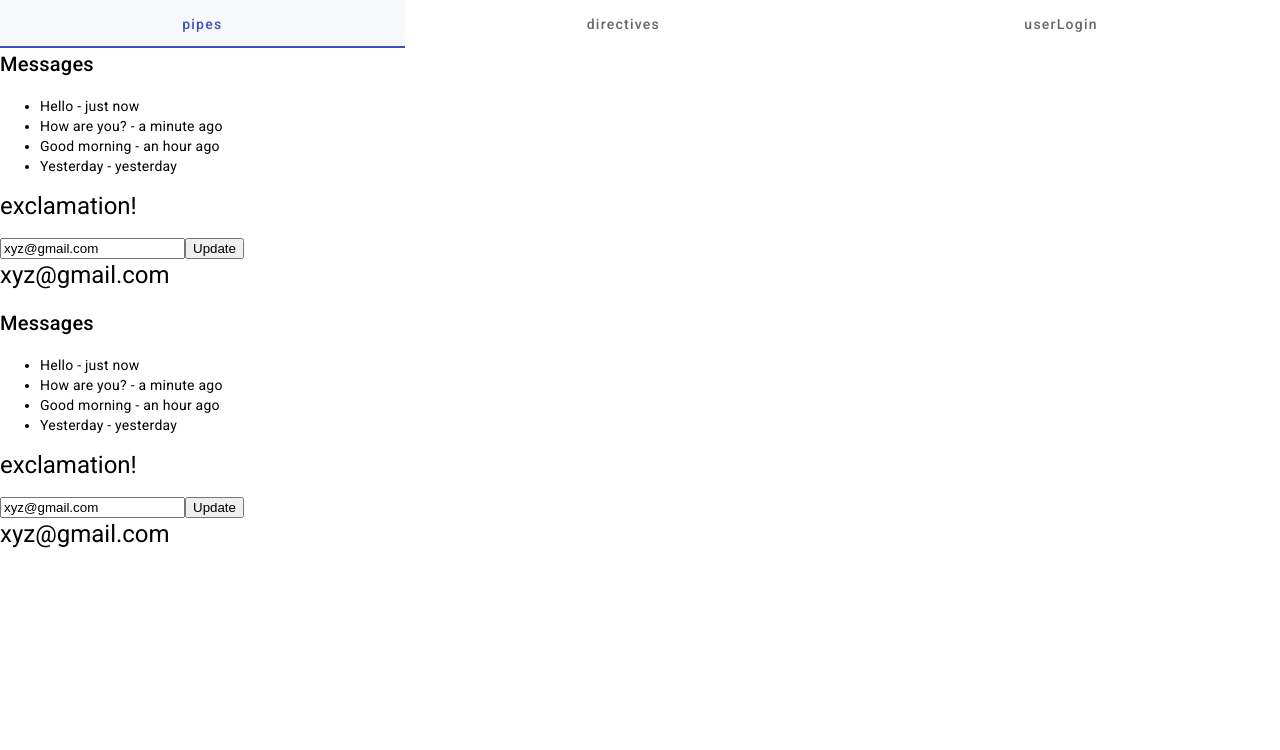
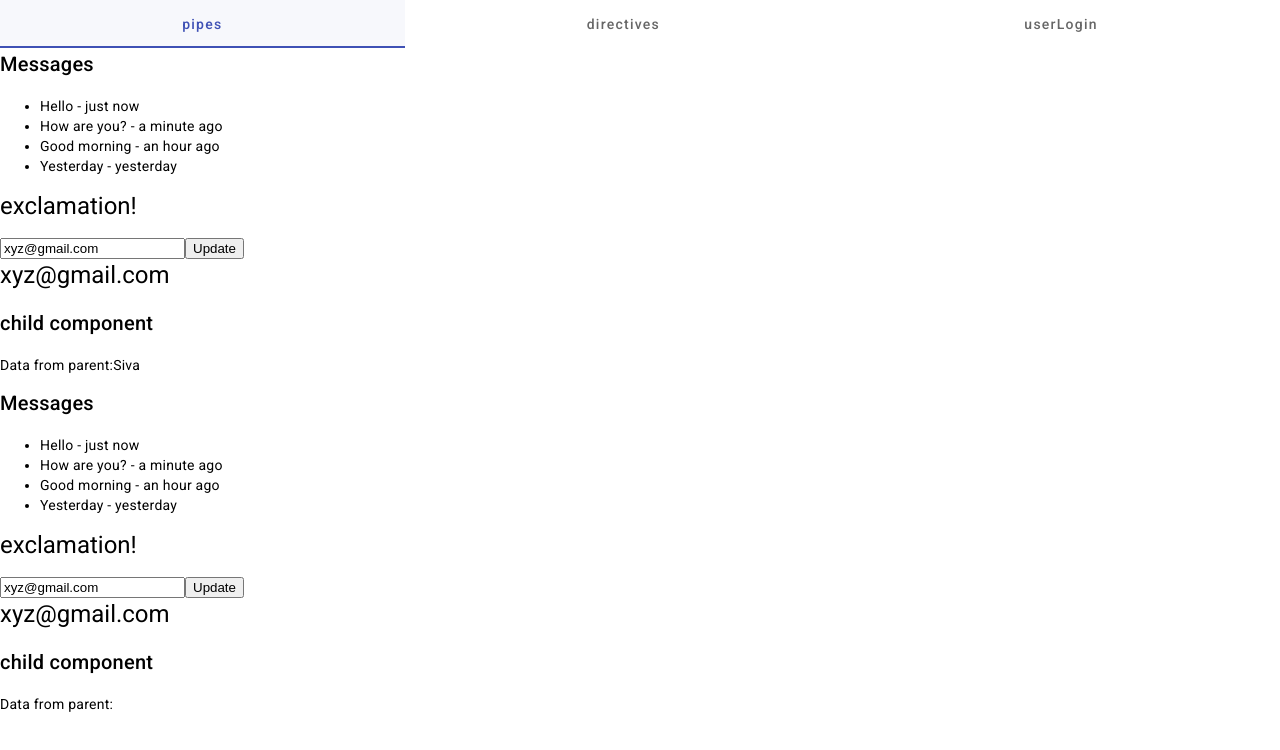
Before and after one commit to siva504/Login, an Angular app: page /pipes in a window 1280 px wide. Shown: the top 750 px of the page. Built offline with nearby package versions, Linux system fonts and the light colour scheme.

Commit message:
new changes are added

```diff
--- a/src/app/app.component.html
+++ b/src/app/app.component.html
@@ -1,6 +1,9 @@
 <mat-tab-group mat-align-tabs="center" >
-    <mat-tab label="pipes"><app-pipes></app-pipes></mat-tab>
+    <mat-tab label="pipes"><app-pipes [childtitle]="News" ></app-pipes></mat-tab>
     <mat-tab label="directives"><app-directives></app-directives></mat-tab>
     <mat-tab label="userLogin"><app-user-login></app-user-login></mat-tab>
 </mat-tab-group>
+
+ <!-- <div>{{title}}</div>
+<app-pipes [childtitle]="name"></app-pipes> -->
 <router-outlet />
--- a/src/app/app.component.ts
+++ b/src/app/app.component.ts
@@ -6,5 +6,6 @@ import { Component } from '@angular/core';
   styleUrl: './app.component.css'
 })
 export class AppComponent {
- title='Login';
+ title='app-root component';
+ News='Siva';
 }
--- a/src/app/pipes/pipes.component.html
+++ b/src/app/pipes/pipes.component.html
@@ -18,3 +18,6 @@
 <button (click)="updateEmail(e)">Update</button>
 
 <h1>{{e.value}}</h1>
+
+<h2>child component</h2>
+<p>Data from parent:{{childtitle}}</p>
--- a/src/app/pipes/pipes.component.ts
+++ b/src/app/pipes/pipes.component.ts
@@ -1,4 +1,5 @@
-import { Component } from '@angular/core';
+import { Component, Input, Output } from '@angular/core';
+import { EventEmitter } from 'stream';
 
 @Component({
   selector: 'app-pipes',
@@ -45,4 +46,11 @@ export class PipesComponent {
     this.email=ip.value;
   }
 
+  @Input()
+  childtitle: string='';
+
+  constructor(){}
+
+
+  // @Output() customEvent = new EventEmitter()
 }
```
